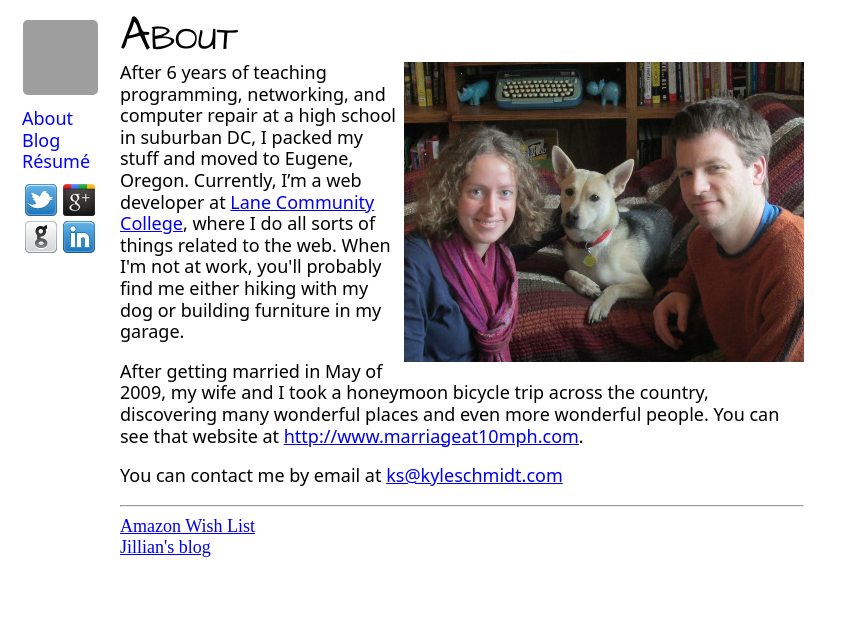
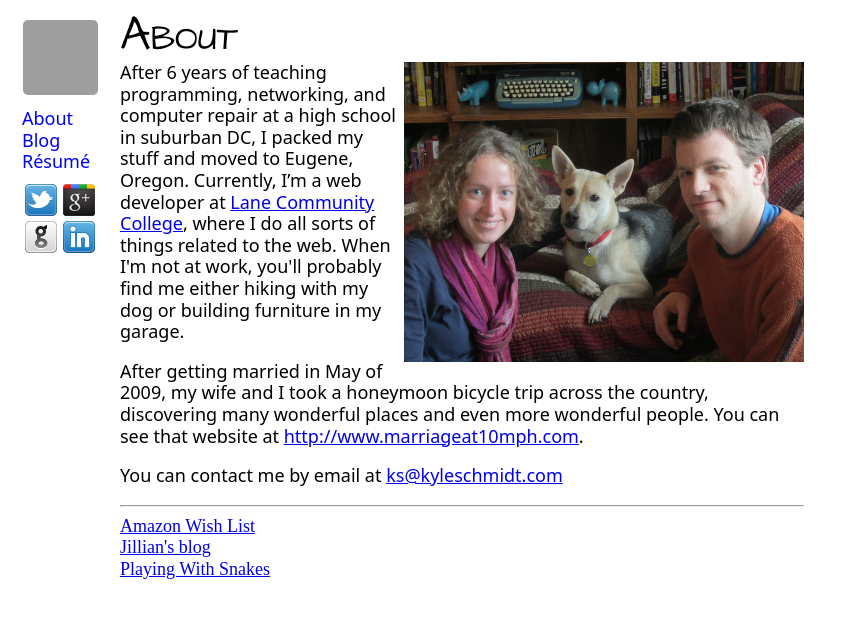
Before and after one commit to krschmidt/krschmidt.github.com, a Jekyll site: the page built from about.html, in a window 1280 px wide, cut to the strip 0-618 px from the top of the page. Shown: the whole strip, without its empty margins (0-845 px from the left). Built offline with Jekyll 4.4.1, drawn with Linux system fonts in a browser that asks for light colours; grey boxes are pictures that could not be loaded.

Commit message:
added playing with snakes

```diff
--- a/about.html
+++ b/about.html
@@ -17,4 +17,5 @@ topTitle: About
 <ul>
     <li><a href="http://amzn.com/w/14XQSILM20RRN">Amazon Wish List</a></li>
     <li><a href="http://www.jillianschmidt.com">Jillian's blog</a></li>
+    <li><a href="http://krschmidt.github.io/playingwithsnakes">Playing With Snakes</a></li>
 </ul>
```
